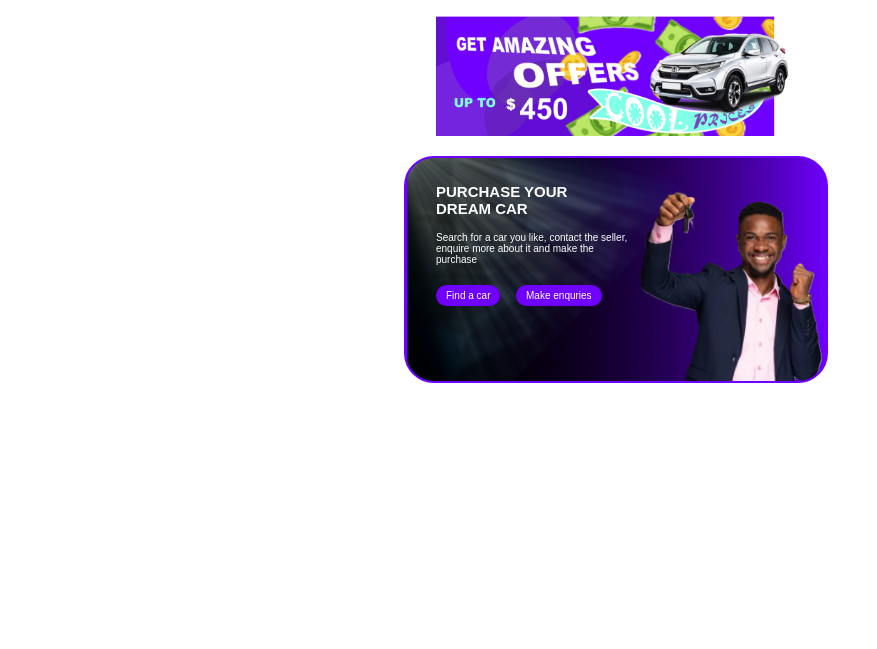
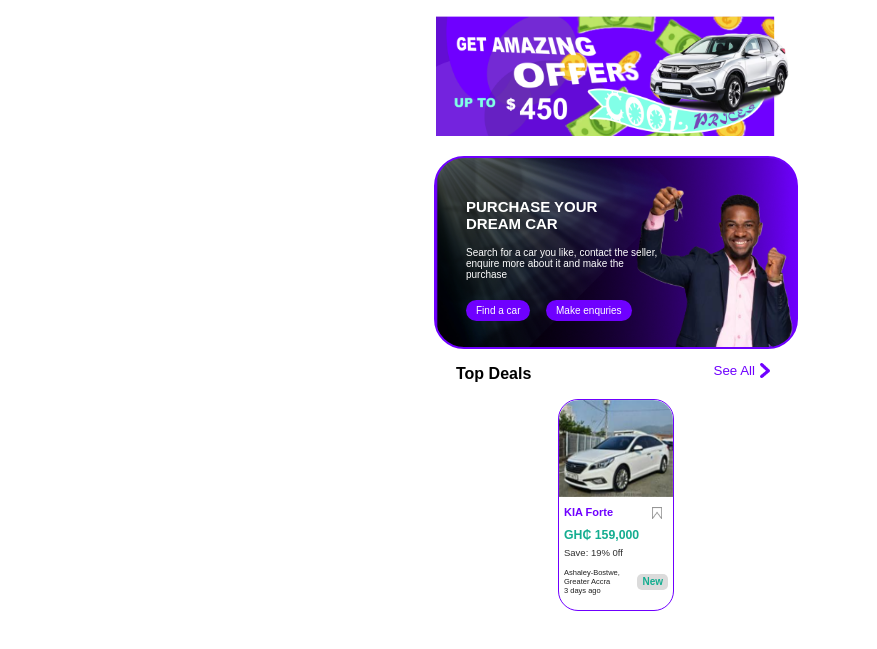
Before and after one commit to edwinbosco2/molex, a plain HTML site: page index.html in a window 1280 px wide. Shown: the part 79-728 px from the top of the page, without its empty margins (0-877 px from the left). Drawn offline with Linux system fonts and the light colour scheme.

Commit message:
sizing and styling of section 3

```diff
--- a/index.html
+++ b/index.html
@@ -48,5 +48,35 @@
                 </div>
             </div>
         </div>
+        <div class="topDealsSec">
+            <div class="topDealsHeader">
+                <div class="topDealsCon"><p class="topDeals">Top Deals</p></div>
+                <div class="seeAllCon">
+                    <button class="seeAllBtn">
+                        <p class="seeAll">See All</p>
+                        <img src="./images/see_all_arrow_button.png" alt="" class="seeAllImg">
+                    </button>
+                </div>
+            </div>
+            <div class="topDealsBody">
+                <div class="deal">
+                    <div class="dealImgCon">
+                        <img src="./images/car_pic1.png" alt="" class="dealImg">
+                    </div>
+                    <div class="dealInfo">
+                        <div class="nameCon">
+                            <p class="carName">KIA Forte</p>
+                            <button class="saveBtn"><img src="./images/save_btn_img.png" alt="" class="saveBtnImg"></button>
+                        </div>
+                        <p class="carPrice">GH₵ 159,000</p>
+                        <p class="carDiscount">Save: 19% 0ff</p>
+                        <div class="locationCon">
+                            <p class="carLocation">Ashaley-Bostwe, Greater Accra<br>3 days ago</p>
+                            <button class="carCondition">New</button>
+                        </div>
+                    </div>
+                </div>
+            </div>
+        </div>
     </body>
 </html>
--- a/stylesheets/style.css
+++ b/stylesheets/style.css
@@ -76,7 +76,8 @@ button{
 }
 .introTxtCon{
     width: 70%;
-    max-width: 360px;
+    min-width: 200px;
+    max-width: 300px;
     padding: 10px 30px;
     background-image: url("../images/molex_banner.png");
     background-size: 100%;
@@ -86,6 +87,7 @@ button{
     border-radius: 30px;
     aspect-ratio: 16/9;
     font-size: 20px;
+    align-content: center;
 }
 .mainTxt{
     font-size: 0.75em;
@@ -108,3 +110,109 @@ button{
     border-radius: 500px;
     font-size: 0.5em;
 }
+.topDealsSec{
+    width: 95vw;
+}
+.topDealsHeader{
+    display: flex;
+    width: 100%;
+    max-width: 320px;
+    margin: auto;
+}
+.topDealsCon, .seeAllCon{
+    width: 50%;
+}
+.topDeals{
+    font-weight: bold;
+}
+.seeAllBtn{
+    display: flex;
+    margin-left: auto;
+}
+.seeAll{
+    color: #6F00FF;
+    margin-right: 5px;
+}
+.seeAllImg{
+    width: 10px;
+    height: 15px;
+    margin: auto;
+}
+.topDealsBody{
+    width: 100%;
+    min-width: 340px;
+    max-width: 380px;
+    display: flex;
+    margin: auto;
+}
+.deal{
+    width: 30%;
+    border: 1px solid #6F00FF;
+    border-radius: 20px;
+    margin: auto;
+    padding-bottom: 10px;
+}
+.dealImgCon{
+    height: 60%;
+}
+.dealImg{
+    width:100%;
+    height: 100%;
+    border-top-left-radius: 20px;
+    border-top-right-radius: 20px;
+}
+.dealInfo{
+    height: 40%;
+    font-size: 10px;
+}
+.nameCon{
+    display: flex;
+    margin: 5px;
+}
+.carName{
+    color:#6F00FF;
+    font-weight: bold;
+    font-size: 1.1em;
+    margin: 0;
+}
+.saveBtn{
+    width: 22px;
+    margin-left: auto;
+    height: fit-content;
+}
+.saveBtnImg{
+    width: 100%;
+    aspect-ratio: 1/1.25;
+}
+.carPrice{
+    font-size: 1.23em;
+    color: #14AD90;
+    font-weight: bold;
+    margin: 0;
+    margin: 5px;
+}
+.carDiscount{
+    font-size: 0.95em;
+    color: rgb(46, 46, 46);
+    margin: 5px;
+}
+.locationCon{
+    display: flex;
+}
+.carLocation{
+    font-size: 0.75em;
+    color: rgb(34, 34, 34);
+    margin: 5px;
+}
+.carCondition{
+    margin-left: auto;
+    margin-right: 5px;
+    font-size: 1em;
+    font-weight: bold;
+    background-color: rgb(219, 219, 219);
+    height: fit-content;
+    align-self:center;
+    border-radius: 5px;
+    color: #14AD90;
+    padding: 2.5px 5px;
+}
```
Also changed, not shown: images/car_pic1.png (added), images/save_btn_img.png (added), images/see_all_arrow_button.png (added).
